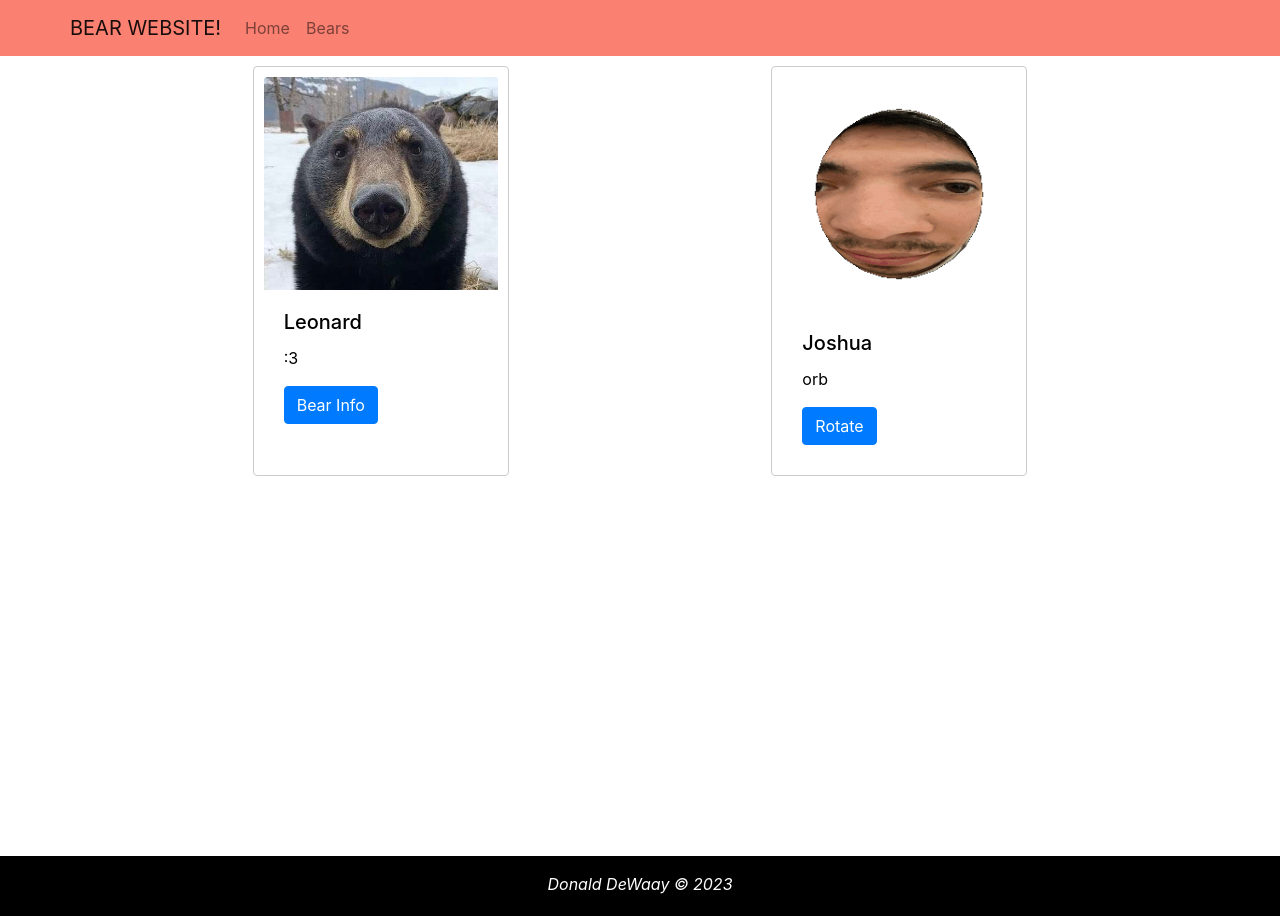
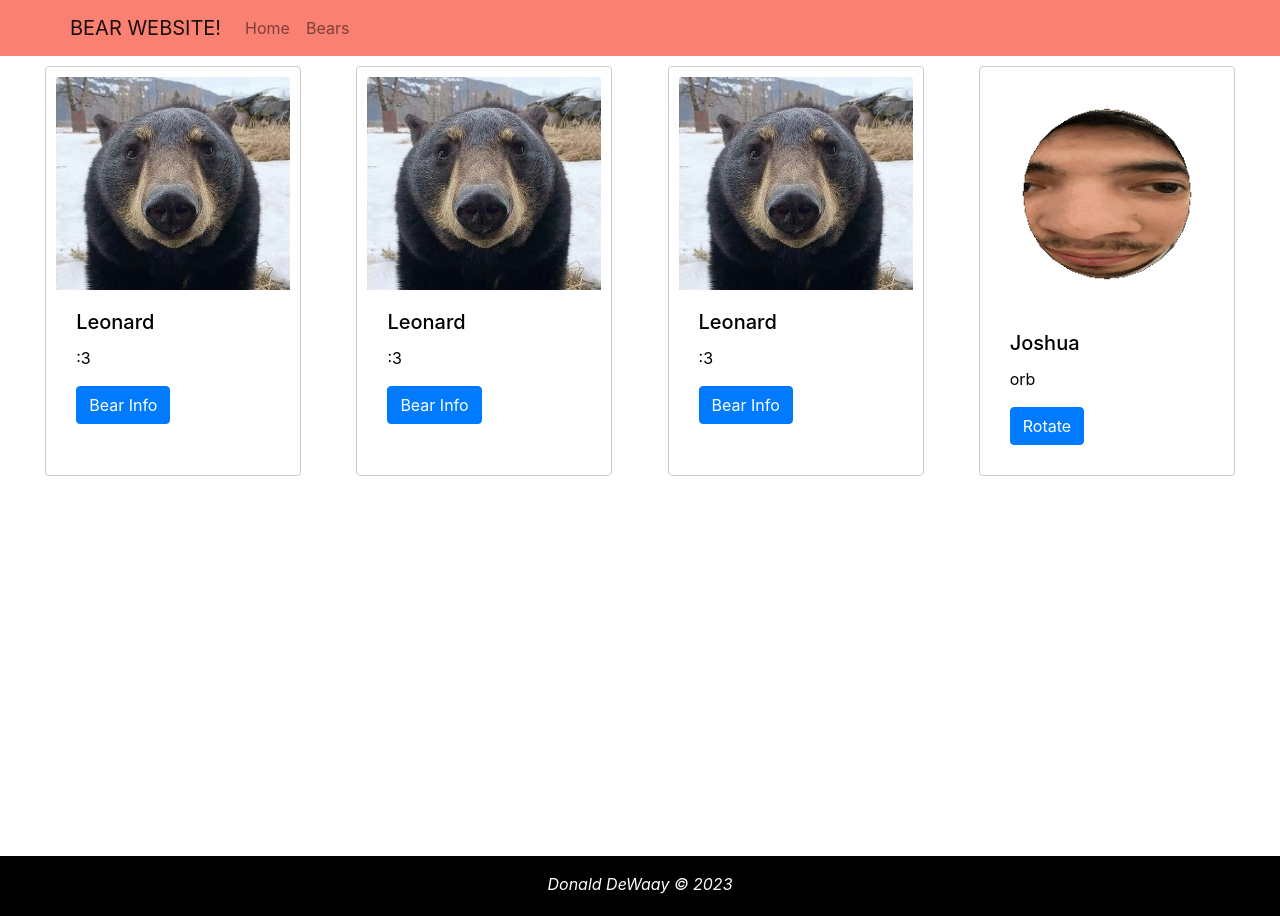
Before and after one commit to dondewaay/React-Project, a React (Vite) app in the folder ReactProject/: page /bears in a window 1280 px wide. Built offline with nearby package versions, Linux system fonts and the light colour scheme.

Commit message:
Final for 2nite

```diff
--- a/ReactProject/src/Pages/Catalog.tsx
+++ b/ReactProject/src/Pages/Catalog.tsx
@@ -5,6 +5,18 @@ const Catalog = () => {
   return (
     <>
       <div className="card-container">
+        <Card
+          name="Leonard"
+          image="src/assets/bear.png"
+          desc=":3"
+          butt="Bear Info"
+        />
+        <Card
+          name="Leonard"
+          image="src/assets/bear.png"
+          desc=":3"
+          butt="Bear Info"
+        />
         <Card
           name="Leonard"
           image="src/assets/bear.png"
--- a/ReactProject/src/Pages/Home.css
+++ b/ReactProject/src/Pages/Home.css
@@ -1,4 +1,5 @@
 body {
+  color: white;
   background-color: black;
 }
 
@@ -6,12 +7,6 @@ html {
   height: 100%
 }
 
-
-.container {
-  padding-right: 0px;
-  padding-left: 0px;
-}
-
 .card-container {
   display: flex;
   justify-content: space-evenly;
```
